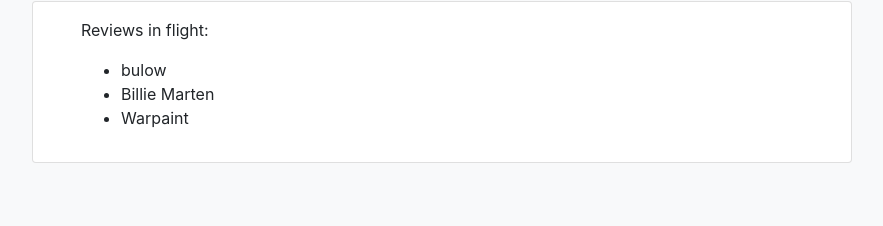
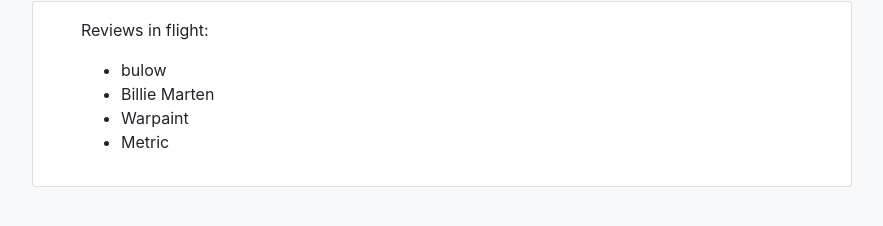
Before and after one commit to Kmagameguy/music, a Jekyll site: the page built from upcoming.html, in a window 1280 px wide. Shown: the part 152-378 px from the top of the page, without its empty margins (198-1081 px from the left). Built offline with Jekyll 4.4.1, drawn with Linux system fonts in a browser that asks for light colours; nearby versions of some CDN libraries.

Commit message:
Update Upcoming List

```diff
--- a/upcoming.html
+++ b/upcoming.html
@@ -10,5 +10,6 @@ title: "Upcoming Reviews"
     <li>bulow</li>
     <li>Billie Marten</li>
     <li>Warpaint</li>
+    <li>Metric</li>
   </ul>
 </div>
```
